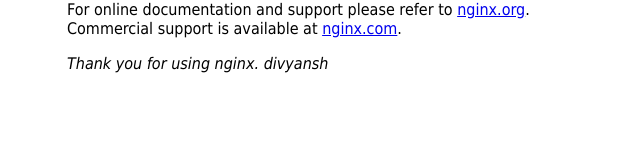
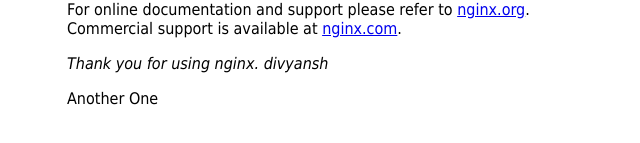
Before and after one commit to divyansh360circle/testing, a plain HTML site: page index.html in a window 1280 px wide. Shown: the part 135-278 px from the top of the page, without its empty margins (293-933 px from the left). Drawn offline with Linux system fonts and the light colour scheme.

Commit message:
Update index.html

```diff
--- a/index.html
+++ b/index.html
@@ -21,5 +21,6 @@ Commercial support is available at
 <a href="http://nginx.com/">nginx.com</a>.</p>
 
 <p><em>Thank you for using nginx. divyansh</em></p>
+    <span>Another One</span>
 </body>
 </html>
```
